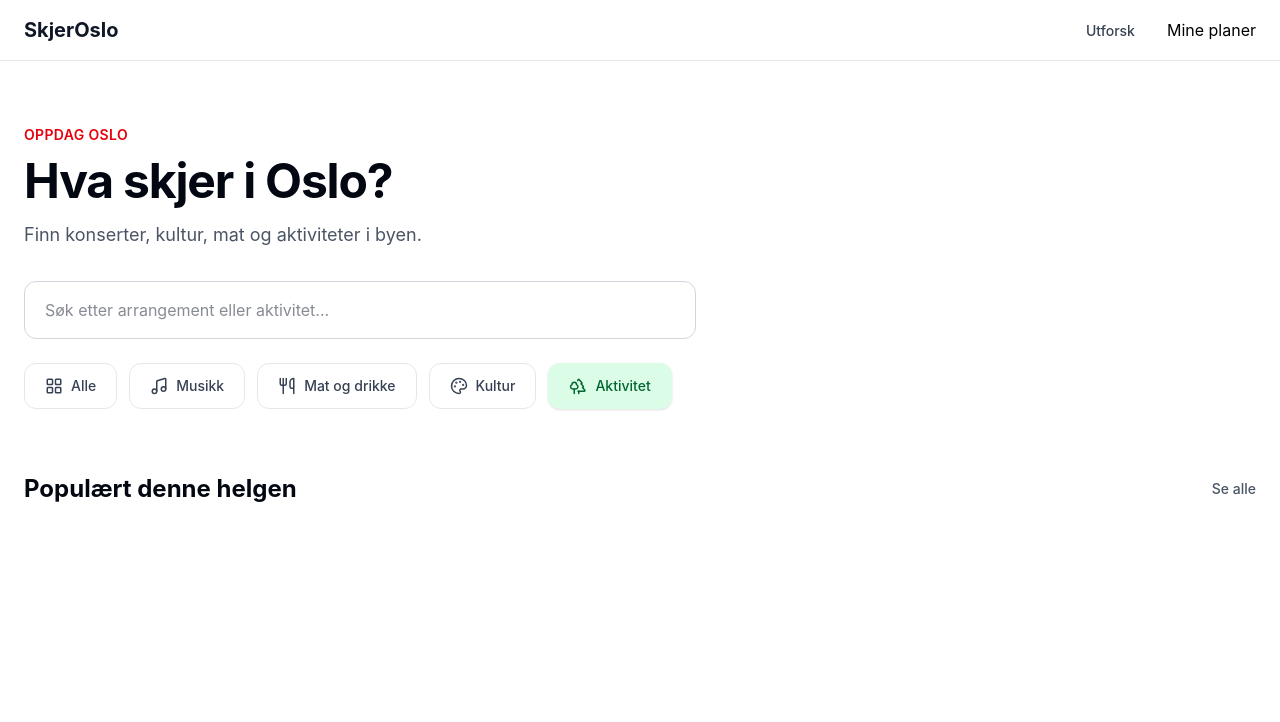
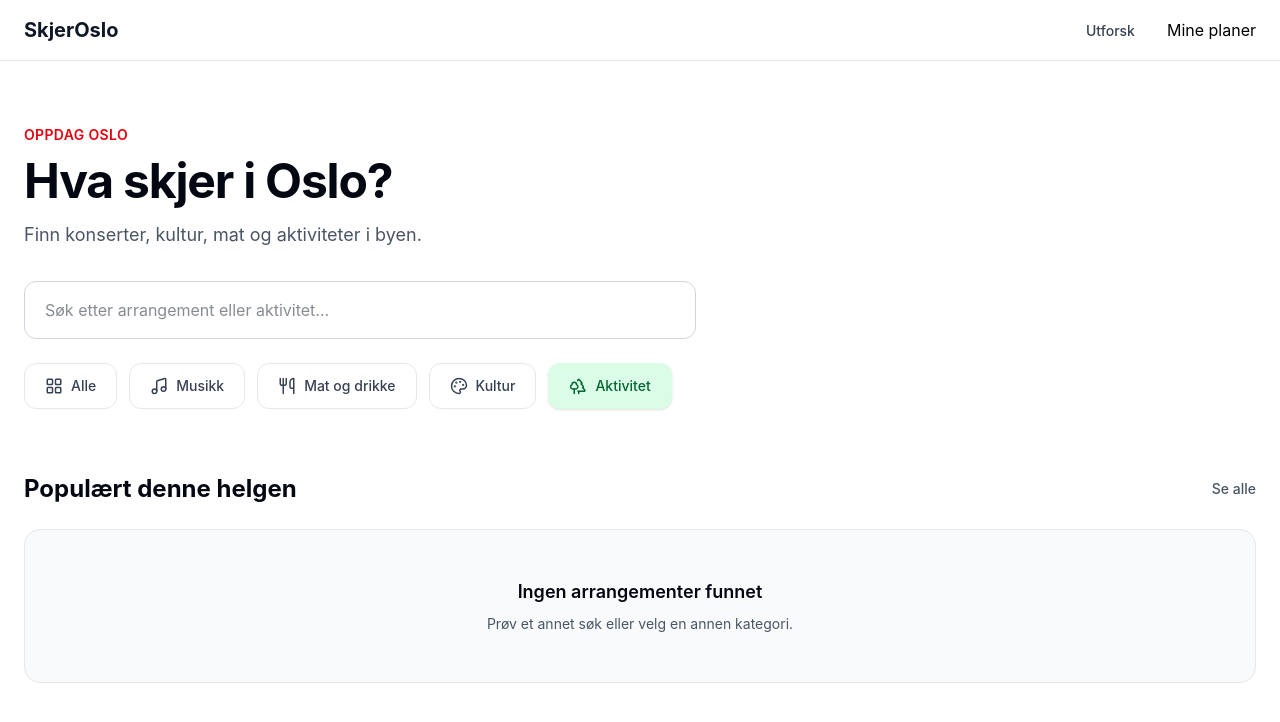
Before and after one commit to Betina9/skjer-oslo, a React (Vite) app: page / in a window 1280 px wide. Both pictures are taken after a click on the button "Aktivitet". Shown: the top 722 px of the page. Built offline with nearby package versions, Linux system fonts and the light colour scheme.

Commit message:
feat: add event search and empty state

```diff
--- a/src/pages/ExplorePage.tsx
+++ b/src/pages/ExplorePage.tsx
@@ -42,10 +42,19 @@ function ExplorePage() {
   const [selectedCategory, setSelectedCategory] = useState<
     EventCategory | "all"
   >("all");
-  const filteredEvents =
-    selectedCategory === "all"
-      ? events
-      : events.filter((event) => event.category === selectedCategory);
+
+  const [searchTerm, setSearchTerm] = useState("");
+  const filteredEvents = events.filter((event) => {
+    const matchesCategory =
+      selectedCategory === "all" || event.category === selectedCategory;
+
+    const matchesSearch =
+      event.title.toLowerCase().includes(searchTerm.toLowerCase()) ||
+      event.venue.toLowerCase().includes(searchTerm.toLowerCase());
+
+    return matchesCategory && matchesSearch;
+  });
+
   return (
     <main>
       <section className="bg-white">
@@ -73,6 +82,8 @@ function ExplorePage() {
               id="event-search"
               type="search"
               placeholder="Søk etter arrangement eller aktivitet..."
+              value={searchTerm}
+              onChange={(event) => setSearchTerm(event.target.value)}
               className="w-full rounded-xl border border-gray-300 bg-white px-5 py-4 text-gray-900 outline-none transition focus:border-red-500 focus:ring-2 focus:ring-red-100"
             />
           </div>
@@ -105,11 +116,23 @@ function ExplorePage() {
           </button>
         </div>
 
-        <div className="grid gap-6 sm:grid-cols-2 lg:grid-cols-3">
-          {filteredEvents.map((event) => (
-            <EventCard key={event.id} event={event} />
-          ))}
-        </div>
+        {filteredEvents.length > 0 ? (
+          <div className="grid gap-6 sm:grid-cols-2 lg:grid-cols-3">
+            {filteredEvents.map((event) => (
+              <EventCard key={event.id} event={event} />
+            ))}
+          </div>
+        ) : (
+          <div className="rounded-2xl border border-gray-200 bg-gray-50 px-6 py-12 text-center">
+            <h3 className="text-lg font-semibold text-gray-950">
+              Ingen arrangementer funnet
+            </h3>
+
+            <p className="mt-2 text-sm text-gray-600">
+              Prøv et annet søk eller velg en annen kategori.
+            </p>
+          </div>
+        )}
       </section>
     </main>
   );
```
